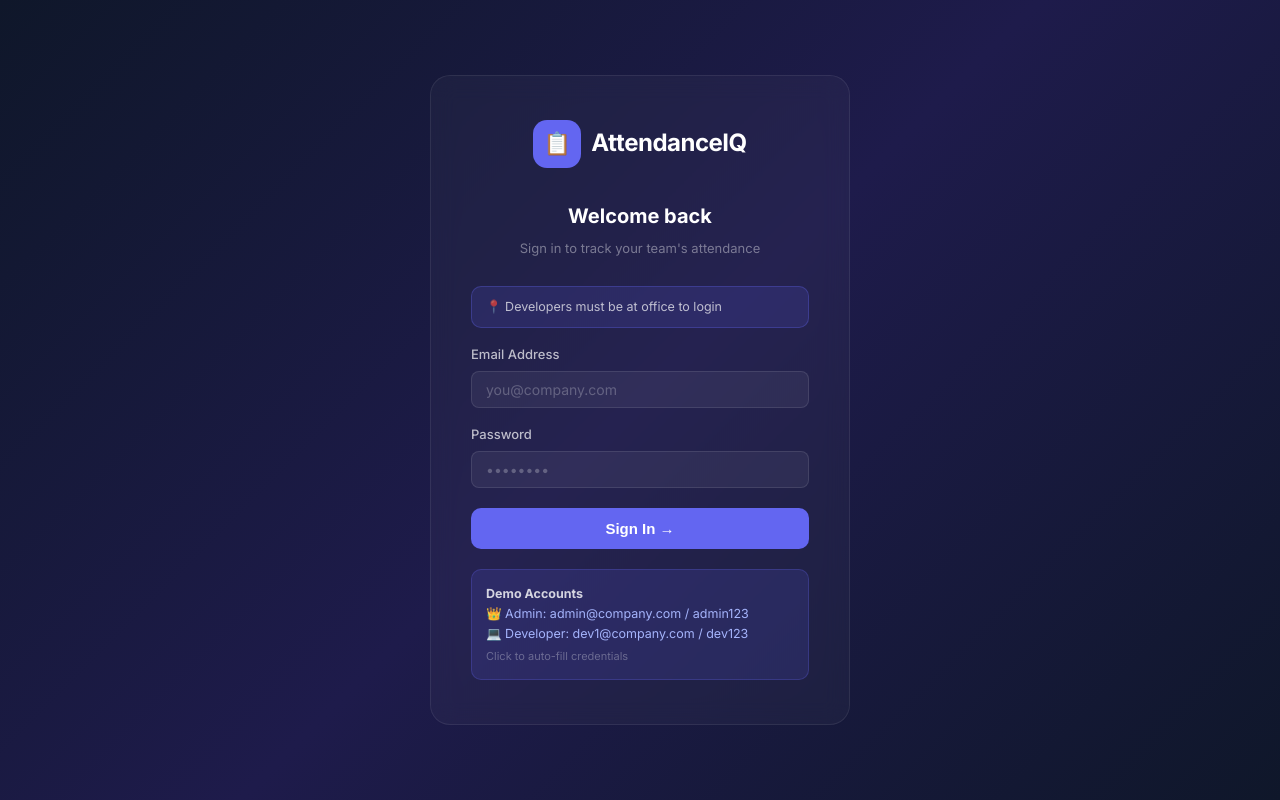
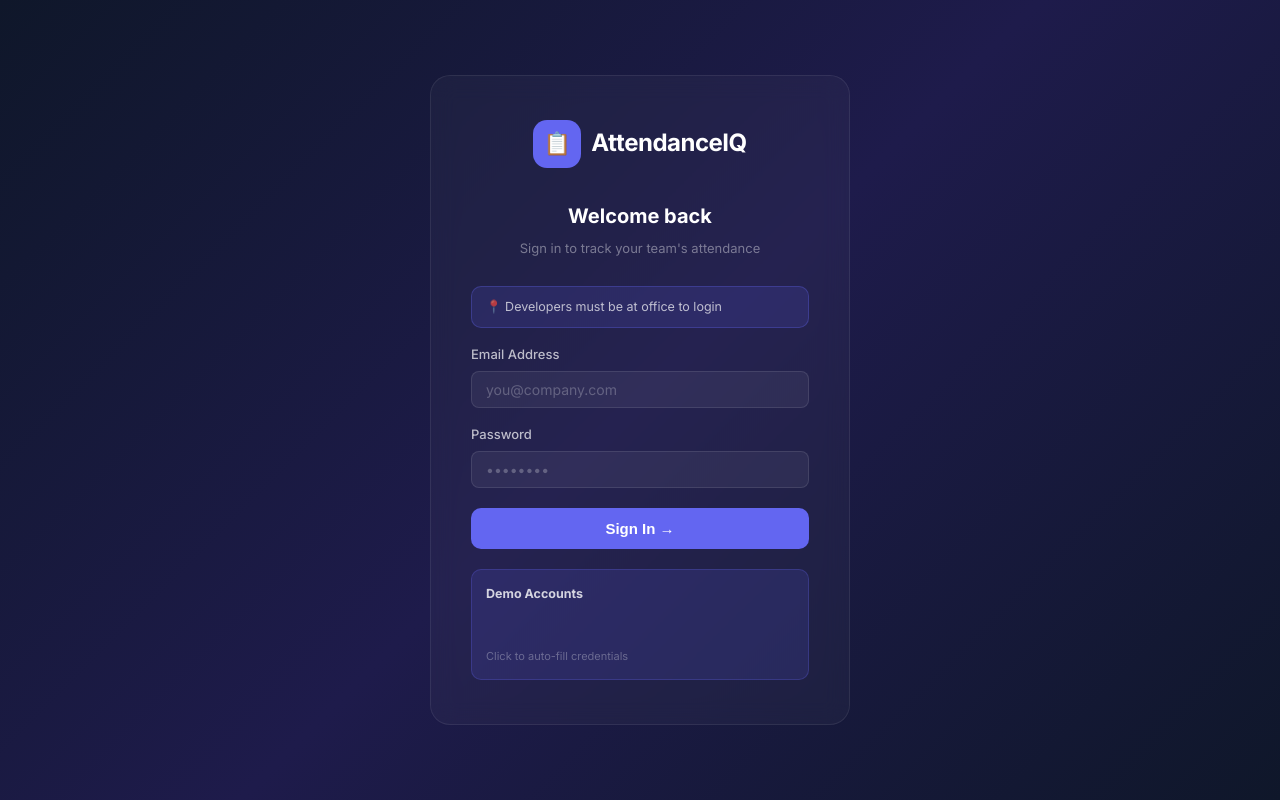
Before and after one commit to tusharhambir022-cmyk/attendance-app, a React (Create React App) app in the folder frontend/: page /login in a window 1280 px wide. Built offline with nearby package versions, Linux system fonts and the light colour scheme; no server answers.

Commit message:
Remove demo account from login page

```diff
--- a/frontend/src/pages/LoginPage.js
+++ b/frontend/src/pages/LoginPage.js
@@ -175,10 +175,10 @@ export default function LoginPage() {
         <div className="login-hint">
           <strong style={{ color: 'rgba(255,255,255,0.8)' }}>Demo Accounts</strong><br />
           <span style={{ cursor: 'pointer', color: '#a5b4fc' }} onClick={() => fillDemo('admin')}>
-            👑 Admin: admin@company.com / admin123
+
           </span><br />
           <span style={{ cursor: 'pointer', color: '#a5b4fc' }} onClick={() => fillDemo('dev')}>
-            💻 Developer: dev1@company.com / dev123
+
           </span><br />
           <span style={{ fontSize: '11px', color: 'rgba(255,255,255,0.3)', marginTop: '4px', display: 'block' }}>
             Click to auto-fill credentials
```
